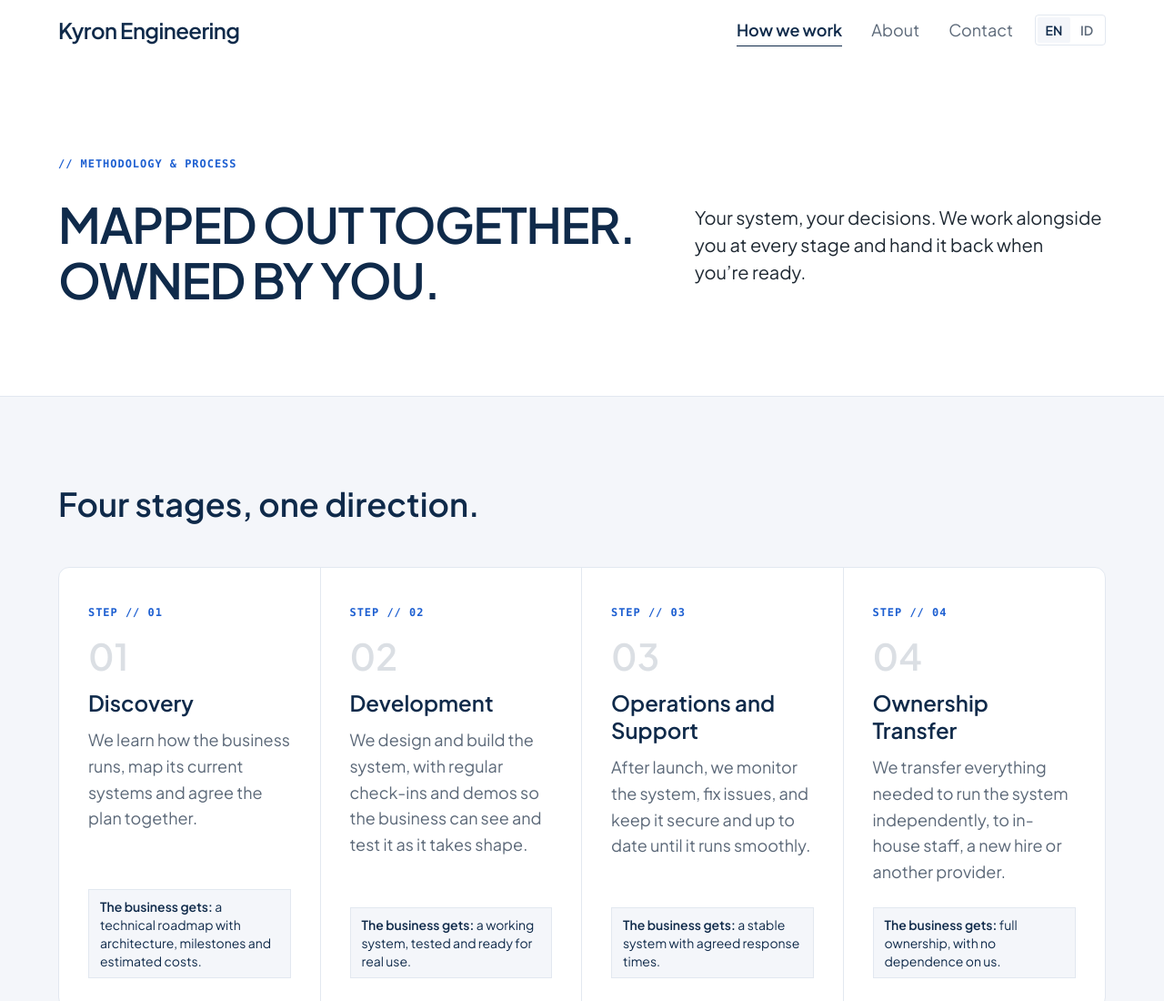
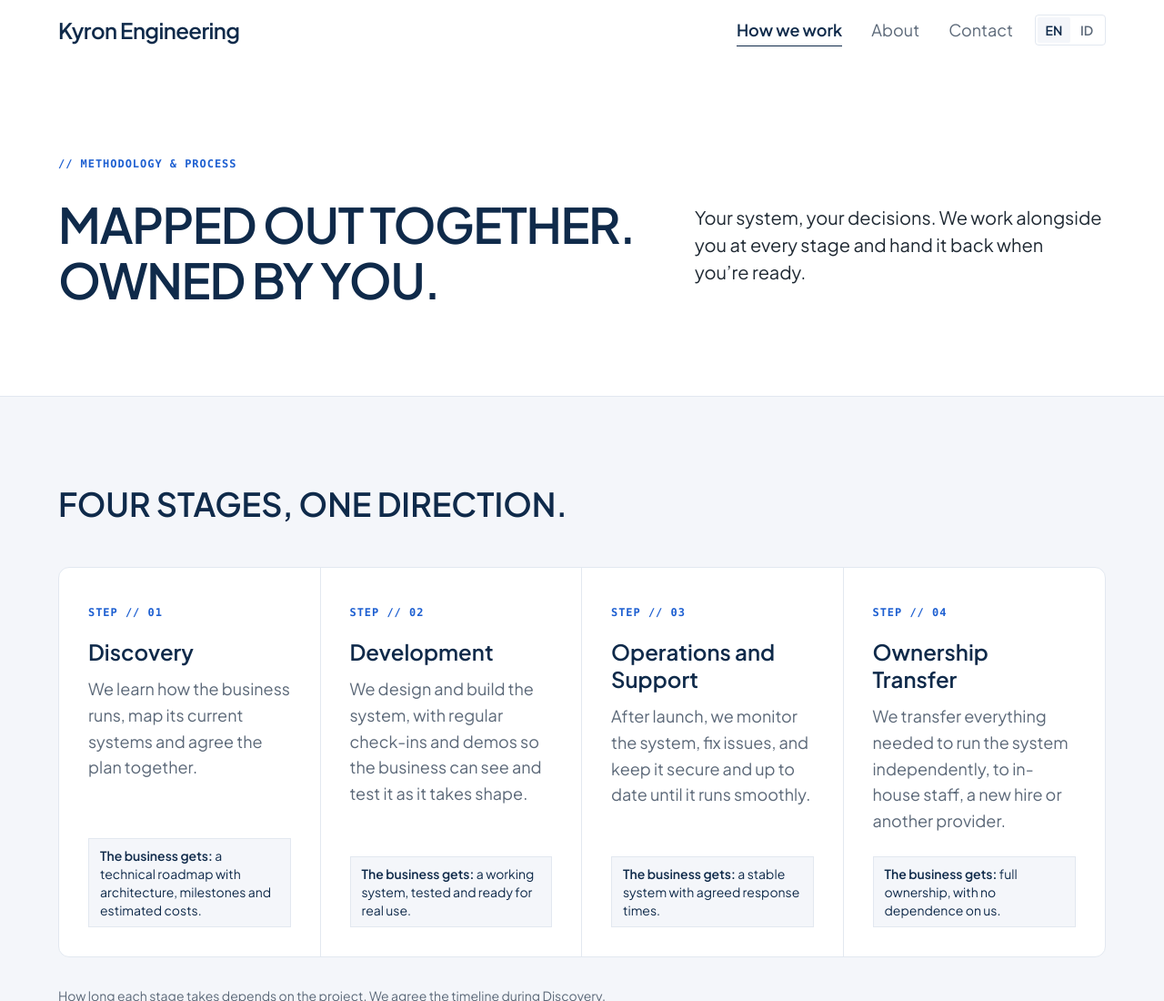
Before and after one commit to Agung78/projectx, an Astro site: page /how-we-work in a window 1280 px wide. Shown: the top 1100 px of the page at 91% size. Built offline with nearby package versions, Linux system fonts and the light colour scheme; Astro itself is replaced by a stand-in of ours; some packages are replaced by stand-ins of ours; a web font is replaced by a local one.

Commit message:
style: add uppercase to stages heading and remove step number decoration in how-we-work page

```diff
--- a/src/pages/how-we-work.astro
+++ b/src/pages/how-we-work.astro
@@ -207,14 +207,13 @@ const marqueeRows = [
 
   <section class="border-t border-line bg-mist py-16 md:py-24">
     <div class={shell}>
-      <h2 class="text-h2 text-navy text-balance" data-i18n="howwework.stages.heading">Four stages, one direction.</h2>
+      <h2 class="text-h2 uppercase text-navy text-balance" data-i18n="howwework.stages.heading">Four stages, one direction.</h2>
       <div class="mt-12 grid grid-cols-1 overflow-hidden rounded-xl border border-line bg-white md:grid-cols-2 lg:grid-cols-4">
         {
           stages.map((stage, i) => (
             <div class="flex flex-col justify-between border-t border-line p-6 first:border-t-0 md:nth-2:border-t-0 md:odd:border-r md:p-8 lg:border-t-0 lg:border-r lg:last:border-r-0">
               <div>
                 <span class="mono text-blue"><span data-i18n="howwework.stages.step-prefix">STEP //</span> {pad(i)}</span>
-                <p class="mt-4 text-[2.5rem] font-semibold leading-none text-navy/15" aria-hidden="true">{pad(i)}</p>
                 <h3 class="mt-4 text-h3 text-navy" data-i18n={stage.nameKey}>{stage.name}</h3>
                 <p class="mt-3 text-grey" data-i18n={stage.bodyKey}>{stage.body}</p>
               </div>
```
